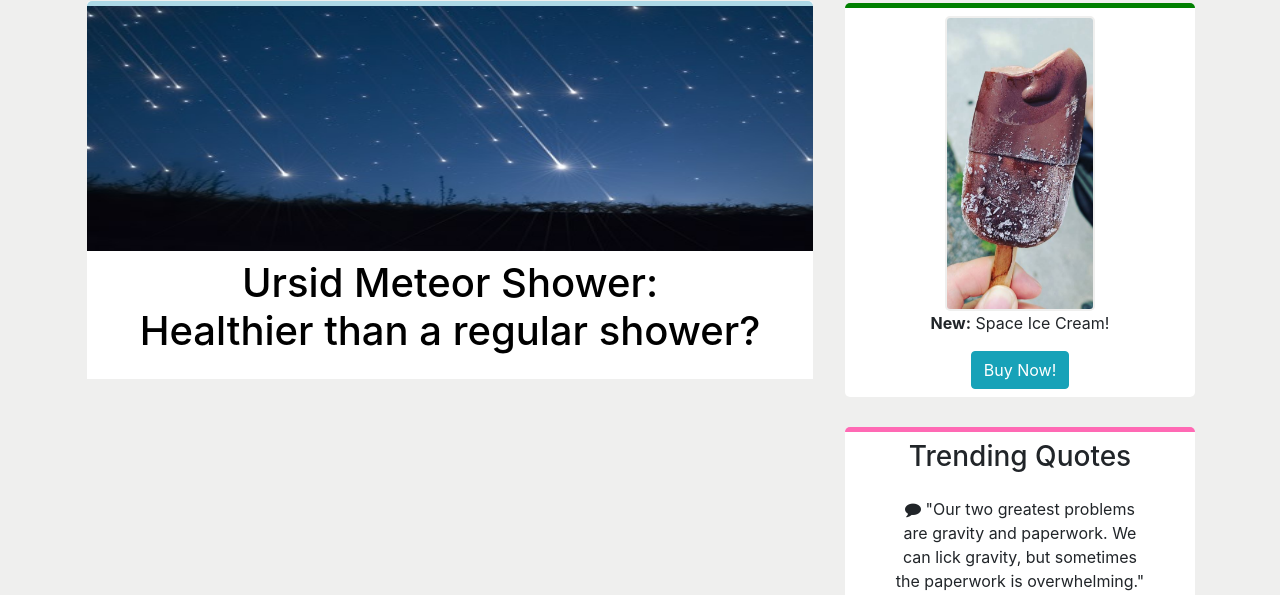
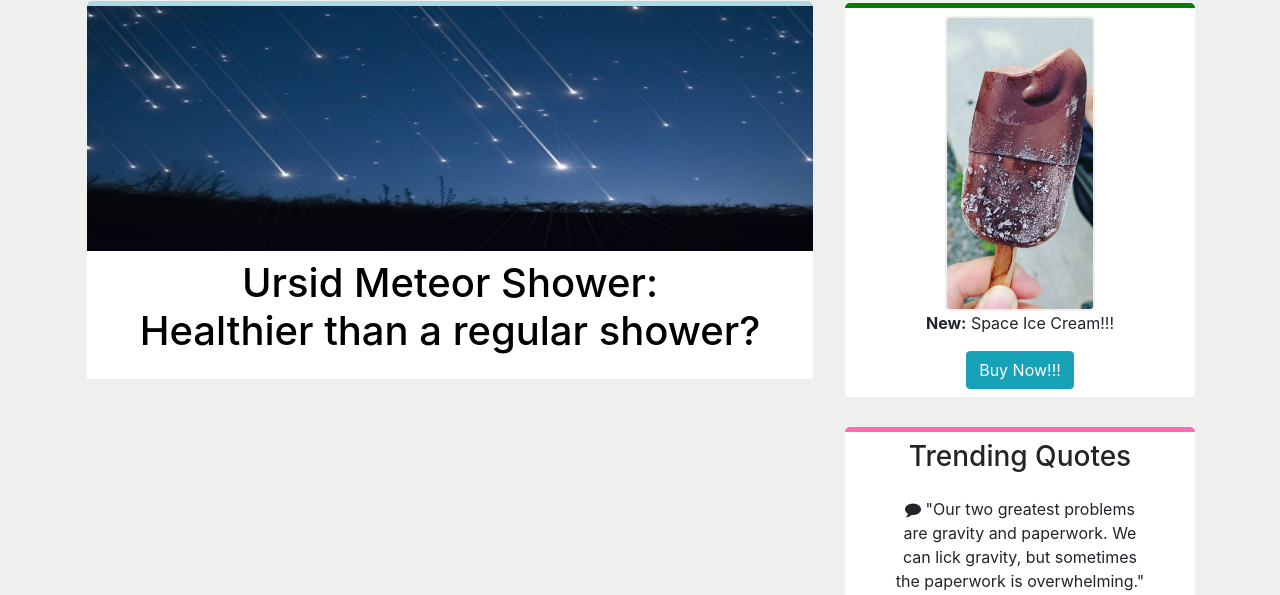
Before and after one commit to wilson12/the_spacebar, a Symfony app: template templates/article/homepage.html.twig in a window 1280 px wide. Shown: the part 131-726 px from the top of the page. Run offline with Twig, Linux system fonts and the light colour scheme; the template is opened without the code that fills it, so the values that code supplies are empty; some libraries are stand-ins or nearby versions.

Commit message:
testing commit

```diff
--- a/templates/article/homepage.html.twig
+++ b/templates/article/homepage.html.twig
@@ -37,8 +37,8 @@
             <div class="col-sm-12 col-md-4 text-center">
                 <div class="ad-space mx-auto mt-1 pb-2 pt-2">
                     <img class="advertisement-img" src="{{ asset('images/space-ice.png') }}">
-                    <p><span class="advertisement-text">New:</span> Space Ice Cream!</p>
-                    <button class="btn btn-info">Buy Now!</button>
+                    <p><span class="advertisement-text">New:</span> Space Ice Cream!!!</p>
+                    <button class="btn btn-info">Buy Now!!!</button>
                 </div>
                 <div class="quote-space pb-2 pt-2 px-5">
                     <h3 class="text-center pb-3">Trending Quotes</h3>
```
